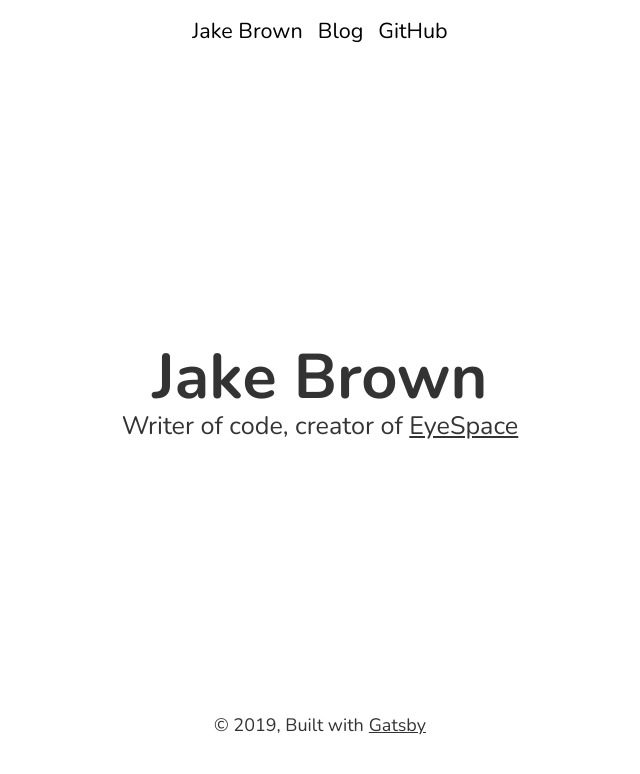
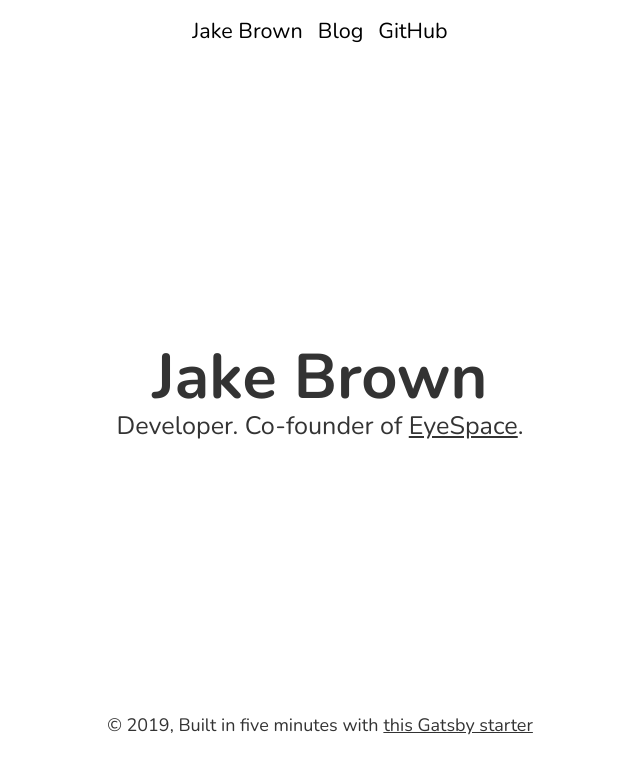
Before and after one commit to JakeBrown/jakebrown-io, a Gatsby site: page / in a window 1280 px wide. Shown: the whole page, without its empty margins (320-960 px from the left). Built offline with nearby package versions, Linux system fonts and the light colour scheme; Gatsby itself is replaced by a stand-in of ours; a small style sheet from the web is missing.

Commit message:
Updated footer

```diff
--- a/src/components/landing-bio.js
+++ b/src/components/landing-bio.js
@@ -41,7 +41,7 @@ const LandingBio = () => (
       <OuterContainer>
         <Container>
           <NameHeader>{data.site.siteMetadata.title}</NameHeader>
-          <Description>Writer of code, creator of <a href="https://eyespacelenses.com">EyeSpace</a></Description>
+          <Description>Developer. Co-founder of <a href="https://eyespacelenses.com">EyeSpace</a>.</Description>
         </Container>
       </OuterContainer>
     )}
--- a/src/components/layout.js
+++ b/src/components/layout.js
@@ -46,9 +46,9 @@ const Layout = ({ children }) => (
         <Content>
           <main>{children}</main>
           <Footer>
-            © {new Date().getFullYear()}, Built with
+            © {new Date().getFullYear()}, Built in five minutes with
             {` `}
-            <GatsbyLink href="https://www.gatsbyjs.org">Gatsby</GatsbyLink>
+            <GatsbyLink href="https://github.com/niklasmtj/gatsby-starter-julia">this Gatsby starter</GatsbyLink>
           </Footer>
         </Content>
       </>
--- a/src/pages/blog.js
+++ b/src/pages/blog.js
@@ -42,7 +42,7 @@ const IndexPage = ({ data }) => {
       <SEO title="Blog" />
       <Content>
         <h1>Blog</h1>
-        <p>This blog is not really intended for public consumption. Mostly, it's my own personal code snippets and findings.</p>
+        <p>This blog is not really intended to follow a particular narrative. Mostly, it's my own personal code snippets and things to remember. Other developers might find some of it useful.</p>
         {data.allMarkdownRemark.edges.map(({ node }) => (
           <div key={node.id}>
             <Link
```
Also changed, not shown: 2 other files.
